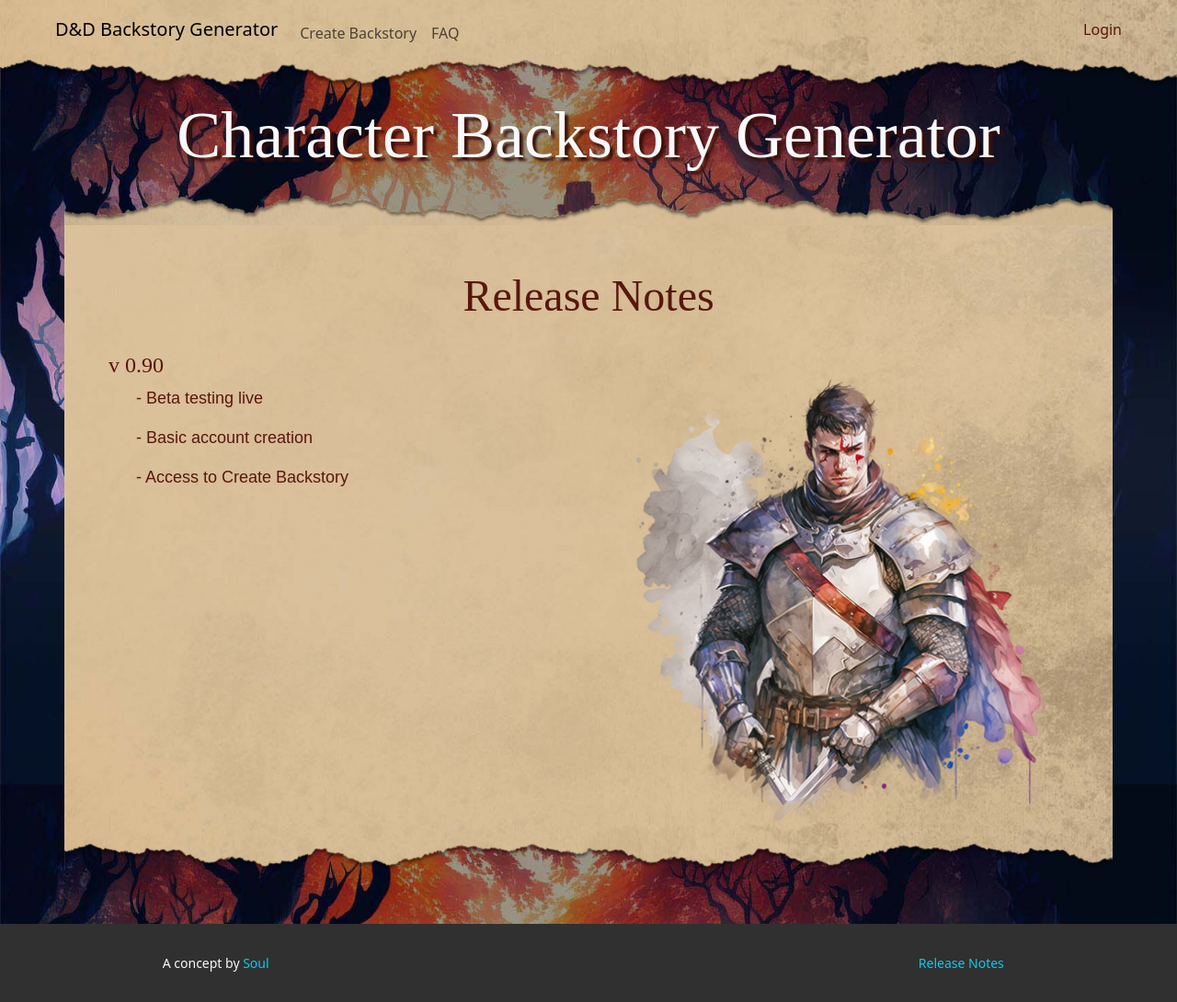
After one commit to soulassassyn/dnd-cc-app, a Flask app: page /release in a window 1280 px wide. The commit adds this page. Shown: the whole page at 92% size. Run offline with Flask 2, Linux system fonts and the light colour scheme; some libraries are stand-ins or nearby versions; some web fonts are replaced.

Commit message:
Added release notes page and polished FAQ

```diff
--- a/app.py
+++ b/app.py
@@ -69,9 +69,12 @@ def login():
 
         # If the user exists and the password is correct
         if user is not None and sha256_crypt.verify(password, user.password):
-            # Log the user in
-            login_user(user, remember=True)
-            return render_template('create01.html', username=username)
+            try:
+                # Log the user in
+                login_user(user, remember=True)
+                return render_template('create01.html', username=username)
+            finally:
+                session.close()
         else:
             # Show an error message
             session.close()
@@ -209,6 +212,10 @@ def pricing():
 def faq():
     return render_template("faq.html")
 
+@app.route("/release", methods=["GET"])
+def release():
+    return render_template("release.html")
+
 # Sends user to the login route if they aren't logged in and try to access a restricted area of the site
 @login_manager.unauthorized_handler
 def unauthorized():
--- a/templates/dashboard.html
+++ b/templates/dashboard.html
@@ -23,8 +23,9 @@
             </div>
             <div class="row gx-5" name="paper-content-body">
                 <div class="col-12 col-md-6">
-                    <h4>Saved Stories</h4>
-                    <p>There's not much here right now but that's okay. We'll be adding the functionality to save your generated backstories here so that you can reference them later! For now, go ahead and try <a href="/create" class="dnd-red login">creating your first backstory.</a> If you're not new, you know the drill... and welcome back.</p>
+                    <h4>Saved Stories (coming soon)</h4>
+                    <p>There's not much here right now but that's okay. We'll be adding the functionality to save your generated backstories so that you can access them here late! For now, go ahead and try <a href="/create" class="dnd-red login">creating your first backstory.</a> If you're not new, you know the drill... and welcome back.</p>
+                    <p>Your feedback is also important to help create the best tool we can for the D&D community. Please leave any comments or suggestions below: </p>
                 </div>
                 <div class="col-12 col-md-6 align-self-center" name="image-content-column">
                     <img src="/static/img/watercolor/journey_so_far_001.png">
--- a/templates/layout.html
+++ b/templates/layout.html
@@ -53,7 +53,7 @@
                         A concept by <a href="https://github.com/soulassassyn" target="_blank" class="text-decoration-none link-info">Soul</a>
                     </div>
                     <div class="col-4">
-                        <a href="#" class="text-decoration-none link-info">Release Notes</a>
+                        <a href="/release" class="text-decoration-none link-info">Release Notes</a>
                     </div>
                 </div>
             </div>
--- /dev/null
+++ b/templates/release.html
@@ -0,0 +1,40 @@
+{% extends "layout.html" %}
+{% block title %}Welcome to Character Background Generator{% endblock %}
+{% block main %}
+    <div class="container-lg px-4">
+        <div class="row text-center text-light gx-5">
+            <div class="col d-none d-lg-block">
+                <h1>Character Backstory Generator</h1>
+            </div>
+            <div class="col d-lg-none">
+                <h2 class="title">Character Backstory Generator</h2>
+            </div>
+        </div>
+        <div class="row bg-torn-top gx-5"></div>
+        <div class="row bg-paper-content-btm gx-5 p-4">
+            <div class="col dnd-red">
+                <div class="row py-4" name="paper-content-header">
+                    <div class="col text-center d-none d-lg-block">
+                        <h2>Release Notes</h2>
+                    </div>
+                    <div class="col text-center d-lg-none">
+                        <h3>Release Notes</h3>
+                    </div>
+                </div>
+                <div class="row">
+                    <div class="col">
+                        <h4>v 0.90</h4>
+                        <p>- Beta testing live</p>
+                        <p>- Basic account creation</p>
+                        <p>- Access to Create Backstory</p>
+                    </div>
+                    <div class="col-12 col-lg-6">
+                        <img src="/static/img/watercolor/human_paladin_01.png">
+                    </div>
+                </div>
+            </div>
+        </div>
+        <div class="row bg-torn-btm gx-5">
+        </div>
+    </div>
+{% endblock %}
```
Also changed, not shown: templates/faq.html (+9 -14 lines).
